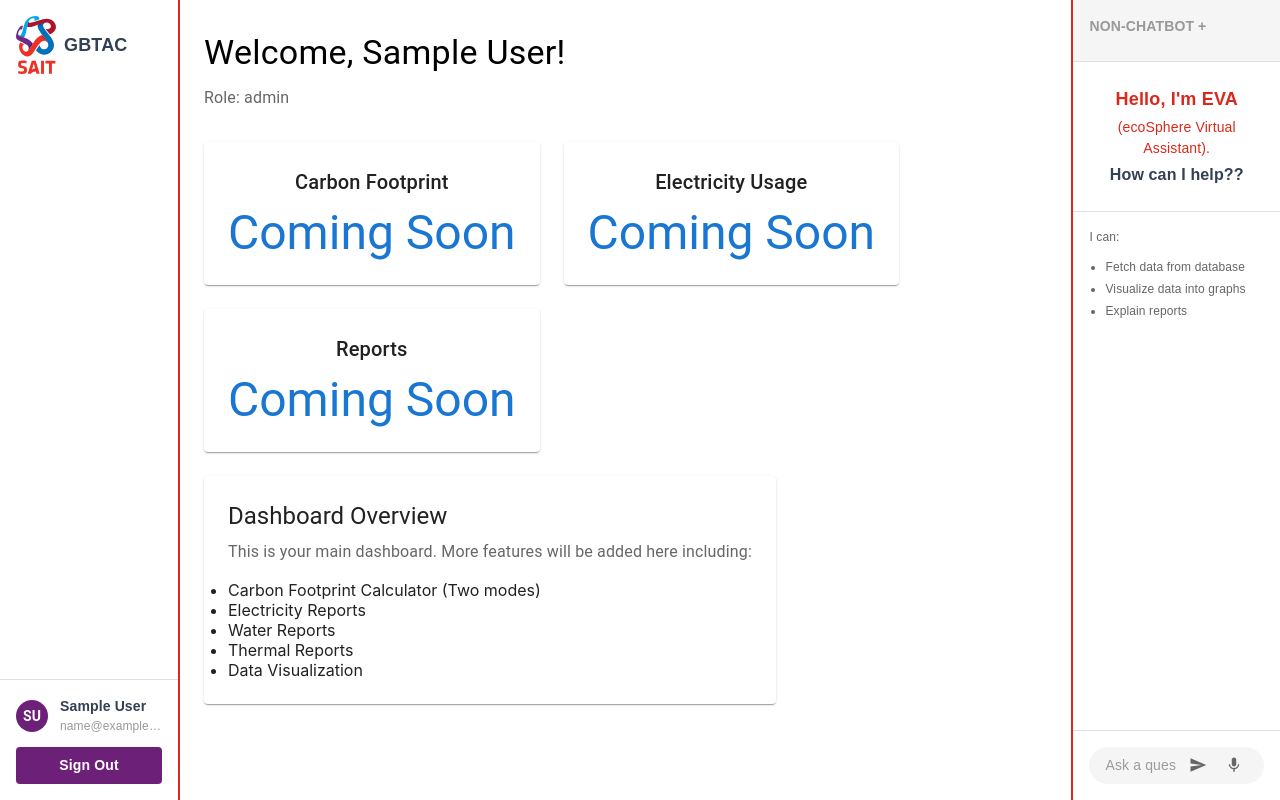
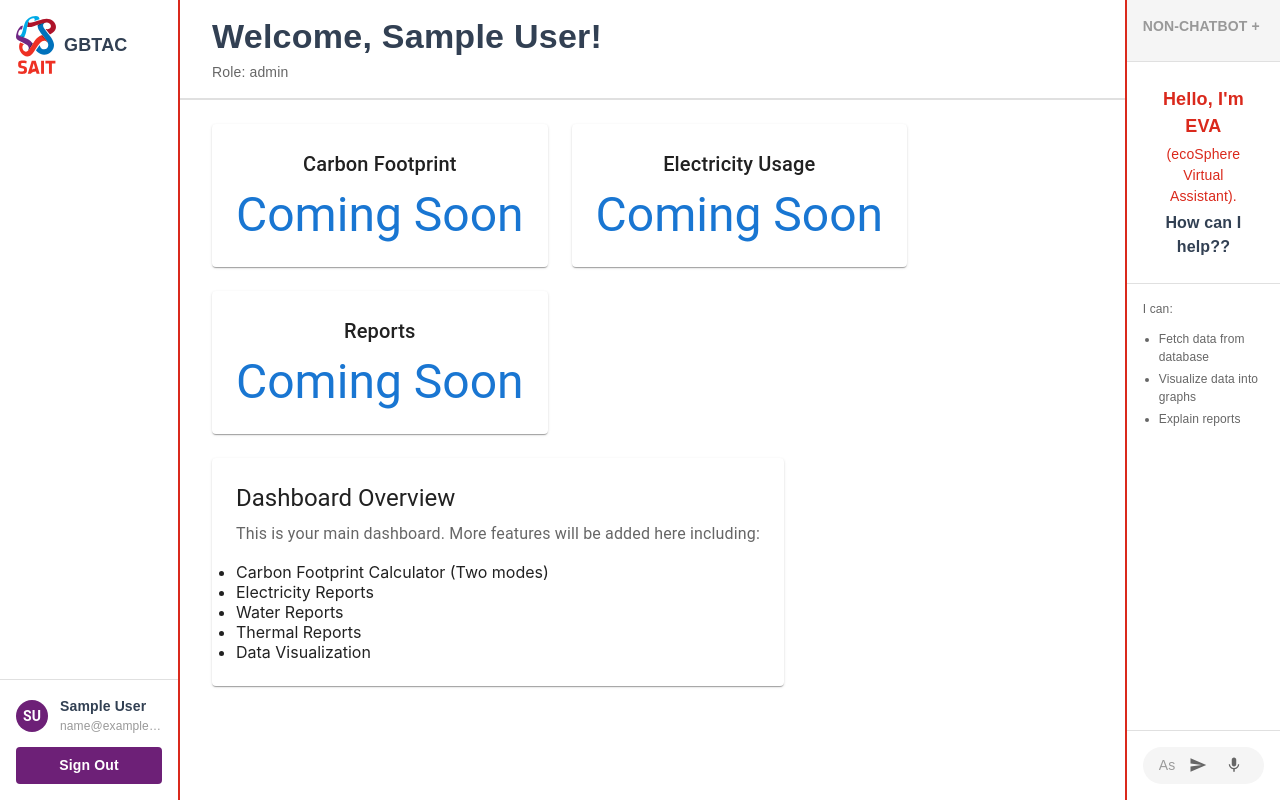
Before and after one commit to felix101930/EcoSphere, a React (Vite) app in the folder ecosphere-frontend/: page /dashboard in a window 1280 px wide. Built offline with nearby package versions, Linux system fonts and the light colour scheme; sample sign-in values are in the browser's storage.

Commit message:
added headers

```diff
--- a/ecosphere-frontend/src/App.jsx
+++ b/ecosphere-frontend/src/App.jsx
@@ -34,22 +34,23 @@ function ProtectedRoute({ children, adminOnly = false }) {
 // Layout with Sidebar and conditional AI Chatbot
 function MainLayout({ children, showAIChatbot = true }) {
   return (
-    <Box sx={{ display: 'flex' }}>
-      {/* Left Sidebar */}
+    <Box sx={{ display: 'flex', height: '100vh', overflow: 'hidden' }}>
+      {/* Left Sidebar - Fixed */}
       <Sidebar />
 
-      {/* Main Content Area */}
+      {/* Main Content Area - Scrollable */}
       <Box
         sx={{
           flexGrow: 1,
           bgcolor: 'white',
-          minHeight: '100vh'
+          overflowY: 'auto',
+          height: '100vh'
         }}
       >
         {children}
       </Box>
 
-      {/* Right AI Chatbot Panel - Only show for non-Management pages */}
+      {/* Right AI Chatbot Panel - Fixed - Only show for non-Management pages */}
       {showAIChatbot && <AIChatbot />}
     </Box>
   );
--- /dev/null
+++ b/ecosphere-frontend/src/components/Common/PageHeader.jsx
@@ -0,0 +1,77 @@
+// PageHeader - Sticky header component for all pages
+import { Box, Typography, Button } from '@mui/material';
+import { FileDownload as FileDownloadIcon } from '@mui/icons-material';
+
+const PageHeader = ({
+  title,
+  subtitle,
+  showExportButton = false,
+  onExport,
+  rightContent
+}) => {
+  return (
+    <Box
+      sx={{
+        position: 'sticky',
+        top: 0,
+        zIndex: 10,
+        bgcolor: 'white',
+        borderBottom: '2px solid #E0E0E0',
+        px: 4,
+        py: 2,
+        display: 'flex',
+        justifyContent: 'space-between',
+        alignItems: 'center'
+      }}
+    >
+      {/* Left: Title and Subtitle */}
+      <Box>
+        <Typography
+          variant="h4"
+          component="h1"
+          sx={{
+            fontFamily: 'Titillium Web, sans-serif',
+            fontWeight: 700,
+            color: '#324053',
+            mb: subtitle ? 0.5 : 0
+          }}
+        >
+          {title}
+        </Typography>
+        {subtitle && (
+          <Typography
+            variant="body2"
+            sx={{
+              fontFamily: 'DM Sans, sans-serif',
+              color: '#666'
+            }}
+          >
+            {subtitle}
+          </Typography>
+        )}
+      </Box>
+
+      {/* Right: Export Button or Custom Content */}
+      <Box>
+        {showExportButton && (
+          <Button
+            variant="contained"
+            startIcon={<FileDownloadIcon />}
+            onClick={onExport}
+            sx={{
+              bgcolor: '#6D2077',
+              '&:hover': { bgcolor: '#5A1A63' },
+              fontFamily: 'Titillium Web, sans-serif',
+              fontWeight: 600
+            }}
+          >
+            Export Report
+          </Button>
+        )}
+        {rightContent}
+      </Box>
+    </Box>
+  );
+};
+
+export default PageHeader;
--- a/ecosphere-frontend/src/components/Layout/Sidebar.jsx
+++ b/ecosphere-frontend/src/components/Layout/Sidebar.jsx
@@ -80,7 +80,9 @@ const Sidebar = () => {
         borderRight: '2px solid #DA291C',
         display: 'flex',
         flexDirection: 'column',
-        fontFamily: 'Titillium Web, sans-serif'
+        fontFamily: 'Titillium Web, sans-serif',
+        position: 'sticky',
+        top: 0
       }}
     >
       {/* Logo and GBTAC */}
--- a/ecosphere-frontend/src/pages/CarbonFootprintPage.jsx
+++ b/ecosphere-frontend/src/pages/CarbonFootprintPage.jsx
@@ -1,7 +1,8 @@
 // Carbon Footprint Page - Main container for carbon footprint visualization
 import { useState, useEffect } from 'react';
-import { Container, Box, Typography, CircularProgress, Alert } from '@mui/material';
+import { Box, Typography, CircularProgress, Alert } from '@mui/material';
 import { Line } from 'react-chartjs-2';
+import PageHeader from '../components/Common/PageHeader';
 import {
   Chart as ChartJS,
   CategoryScale,
@@ -66,19 +67,41 @@ const CarbonFootprintPage = () => {
     loadData();
   }, []);
 
+  const handleExport = () => {
+    // TODO: Implement export functionality
+    console.log('Exporting report...');
+    alert('Export functionality coming soon!');
+  };
+
   if (loading) {
     return (
-      <Container maxWidth="lg" sx={{ mt: 4, display: 'flex', justifyContent: 'center', alignItems: 'center', minHeight: '60vh' }}>
-        <CircularProgress />
-      </Container>
+      <>
+        <PageHeader
+          title="Carbon Footprint Calculator"
+          subtitle="Monitor and analyze your carbon emissions"
+          showExportButton={true}
+          onExport={handleExport}
+        />
+        <Box sx={{ display: 'flex', justifyContent: 'center', alignItems: 'center', minHeight: '60vh', px: 4 }}>
+          <CircularProgress />
+        </Box>
+      </>
     );
   }
 
   if (error) {
     return (
-      <Container maxWidth="lg" sx={{ mt: 4 }}>
-        <Alert severity="error">Error loading data: {error}</Alert>
-      </Container>
+      <>
+        <PageHeader
+          title="Carbon Footprint Calculator"
+          subtitle="Monitor and analyze your carbon emissions"
+          showExportButton={true}
+          onExport={handleExport}
+        />
+        <Box sx={{ px: 4, mt: 4 }}>
+          <Alert severity="error">Error loading data: {error}</Alert>
+        </Box>
+      </>
     );
   }
 
@@ -226,8 +249,15 @@ const CarbonFootprintPage = () => {
 
 
   return (
-    <Container maxWidth="lg" sx={{ mt: 4, mb: 4 }}>
-      {/* API Status Card */}
+    <>
+      <PageHeader
+        title="Carbon Footprint Calculator"
+        subtitle="Monitor and analyze your carbon emissions"
+        showExportButton={true}
+        onExport={handleExport}
+      />
+      <Box sx={{ px: 4, py: 3 }}>
+        {/* API Status Card */}
       <Box sx={{ mb: 3, p: 2, bgcolor: '#f5f5f5', borderRadius: 1 }}>
         <Typography variant="h6" gutterBottom>
           📊 Data Source
@@ -305,7 +335,8 @@ const CarbonFootprintPage = () => {
           )}
         </Box>
       </Box>
-    </Container>
+      </Box>
+    </>
   );
 };
 
--- a/ecosphere-frontend/src/pages/ComingSoonPage.jsx
+++ b/ecosphere-frontend/src/pages/ComingSoonPage.jsx
@@ -1,10 +1,16 @@
 // ComingSoonPage - Placeholder for features under development
-import { Container, Typography, Box, Paper } from '@mui/material';
+import { Typography, Box, Paper } from '@mui/material';
 import { Construction as ConstructionIcon } from '@mui/icons-material';
+import PageHeader from '../components/Common/PageHeader';
 
 const ComingSoonPage = ({ featureName }) => {
   return (
-    <Container maxWidth="lg" sx={{ mt: 8, mb: 4 }}>
+    <>
+      <PageHeader
+        title={featureName || 'Feature'}
+        subtitle="This feature is currently under development"
+      />
+      <Box sx={{ px: 4, py: 8 }}>
         <Paper
           elevation={0}
           sx={{
@@ -26,7 +32,7 @@ const ComingSoonPage = ({ featureName }) => {
               color: '#324053'
             }}
           >
-          {featureName || 'Feature'} Coming Soon
+            Coming Soon
           </Typography>
 
           <Typography
@@ -37,7 +43,7 @@ const ComingSoonPage = ({ featureName }) => {
               mb: 3
             }}
           >
-          This feature is currently under development
+            We're working hard to bring you this feature
           </Typography>
 
           <Box sx={{ mt: 4 }}>
@@ -46,11 +52,12 @@ const ComingSoonPage = ({ featureName }) => {
               color="text.secondary"
               sx={{ fontFamily: 'DM Sans, sans-serif' }}
             >
-            We're working hard to bring you this feature. Stay tuned!
+              Stay tuned for updates!
             </Typography>
           </Box>
         </Paper>
-    </Container>
+      </Box>
+    </>
   );
 };
 
--- a/ecosphere-frontend/src/pages/DashboardPage.jsx
+++ b/ecosphere-frontend/src/pages/DashboardPage.jsx
@@ -1,21 +1,18 @@
 // DashboardPage - Main page for TeamMembers
-import { Box, Container, Typography, Paper, Grid } from '@mui/material';
+import { Box, Typography, Paper, Grid } from '@mui/material';
 import { useAuth } from '../hooks/useAuth';
+import PageHeader from '../components/Common/PageHeader';
 
 const DashboardPage = () => {
   const { currentUser } = useAuth();
 
   return (
-    <Container maxWidth="lg" sx={{ mt: 4, mb: 4 }}>
-      {/* Welcome Header */}
-      <Box sx={{ mb: 4 }}>
-        <Typography variant="h4" component="h1" gutterBottom>
-          Welcome, {currentUser?.firstName} {currentUser?.lastName}!
-        </Typography>
-        <Typography variant="body1" color="text.secondary">
-          Role: {currentUser?.role}
-        </Typography>
-      </Box>
+    <>
+      <PageHeader
+        title={`Welcome, ${currentUser?.firstName} ${currentUser?.lastName}!`}
+        subtitle={`Role: ${currentUser?.role}`}
+      />
+      <Box sx={{ px: 4, py: 3 }}>
 
       {/* Dashboard Content */}
       <Grid container spacing={3}>
@@ -72,7 +69,8 @@ const DashboardPage = () => {
           </Paper>
         </Grid>
       </Grid>
-    </Container>
+      </Box>
+    </>
   );
 };
 
--- a/ecosphere-frontend/src/pages/UserManagementPage.jsx
+++ b/ecosphere-frontend/src/pages/UserManagementPage.jsx
@@ -1,12 +1,13 @@
 // UserManagementPage - Admin page for managing users
 // This page is a CONTAINER component that orchestrates child components
 import { useState, useEffect } from 'react';
-import { Box, Container, Typography, Button, Snackbar, Alert } from '@mui/material';
+import { Box, Button, Snackbar, Alert } from '@mui/material';
 import { Add as AddIcon } from '@mui/icons-material';
 import { useAuth } from '../hooks/useAuth';
 import userService from '../services/UserService';
 import UserTable from '../components/UserManagement/UserTable';
 import UserDialog from '../components/UserManagement/UserDialog';
+import PageHeader from '../components/Common/PageHeader';
 
 const UserManagementPage = () => {
   const { currentUser } = useAuth();
@@ -224,22 +225,30 @@ const UserManagementPage = () => {
     }
   };
 
-  return (
-    <Container maxWidth="lg" sx={{ mt: 4, mb: 4 }}>
-      {/* Header */}
-      <Box sx={{ display: 'flex', justifyContent: 'space-between', alignItems: 'center', mb: 3 }}>
-        <Typography variant="h4" component="h1">
-          User Management
-        </Typography>
+  const addUserButton = (
     <Button
       variant="contained"
       startIcon={<AddIcon />}
       onClick={() => handleOpenDialog()}
-          sx={{ bgcolor: '#DA291C', '&:hover': { bgcolor: '#A6192E' } }}
+      sx={{
+        bgcolor: '#DA291C',
+        '&:hover': { bgcolor: '#A6192E' },
+        fontFamily: 'Titillium Web, sans-serif',
+        fontWeight: 600
+      }}
     >
       Add User
     </Button>
-      </Box>
+  );
+
+  return (
+    <>
+      <PageHeader
+        title="User Management"
+        subtitle="Manage system users and permissions"
+        rightContent={addUserButton}
+      />
+      <Box sx={{ px: 4, py: 3 }}>
 
       {/* User Table */}
       <UserTable
@@ -277,7 +286,8 @@ const UserManagementPage = () => {
           {snackbar.message}
         </Alert>
       </Snackbar>
-    </Container>
+      </Box>
+    </>
   );
 };
 
```
Lines whose indentation alone changed are shown as unchanged.
